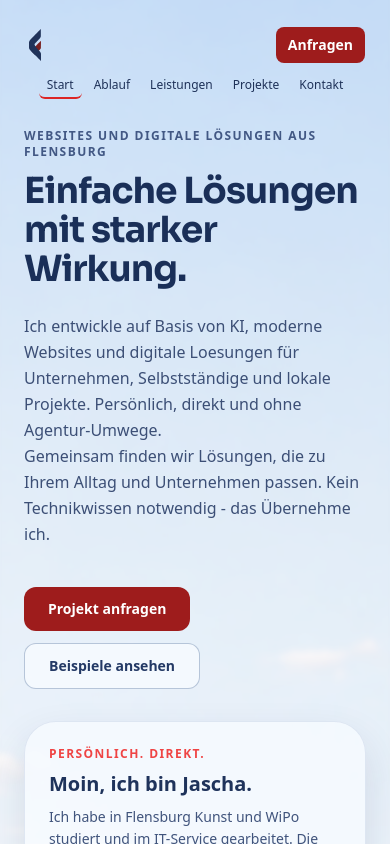
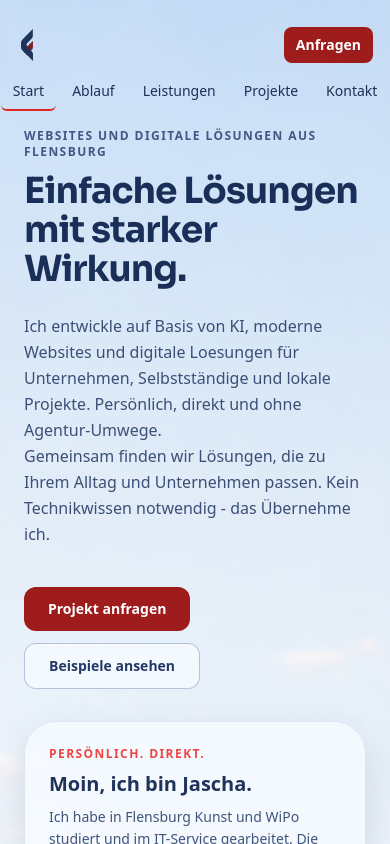
Before and after one commit to Kaji0tt/foerdecode, a React (Vite) app: page / in a window 390 px wide. Shown: the top 844 px of the page. Built offline with nearby package versions, Linux system fonts and the light colour scheme.

Commit message:
fix: improve floating header mobile wrapping
Agent-Logs-Url: https://github.com/Kaji0tt/blauzahn-seiten/sessions/602dc7db-6489-4fd5-a591-f695e9fabb06

Co-authored-by: Kaji0tt <5990968+Kaji0tt@users.noreply.github.com>

```diff
--- a/src/components/portfolio/FloatingHeader.jsx
+++ b/src/components/portfolio/FloatingHeader.jsx
@@ -31,7 +31,7 @@ export default function FloatingHeader({ activeSection }) {
       className="fixed left-0 right-0 top-0 z-50"
     >
       <div
-        className="mx-auto mt-4 w-full max-w-7xl rounded-xl px-6 py-2"
+        className="floating-header-shell mx-auto mt-4 w-full max-w-7xl rounded-xl px-4 py-2 sm:px-6"
         style={{
           background: scrolled ? "rgba(245,249,255,0.8)" : "transparent",
           border: scrolled ? "1px solid rgba(151,170,198,0.32)" : "1px solid transparent",
@@ -41,19 +41,19 @@ export default function FloatingHeader({ activeSection }) {
           transition: "background 220ms ease, border-color 220ms ease, backdrop-filter 220ms ease, box-shadow 220ms ease",
         }}
       >
-        <div className="flex items-center justify-between gap-2">
+        <div className="floating-header-layout flex flex-wrap items-center justify-between gap-x-2 gap-y-2">
           <button
             type="button"
             onClick={() => scrollToSection("hero")}
-            className="flex items-center gap-3 rounded-lg px-1 py-1"
+            className="flex shrink-0 items-center gap-2 rounded-lg px-1 py-1 sm:gap-3"
           >
             <img src={foerdeCodeLogo} alt="Foerde Code Logo" className="h-8 w-auto" />
-            <span className="hidden text-base font-semibold uppercase tracking-[0.14em] sm:block" style={{ color: "#1f335b" }}>
+            <span className="floating-header-brand text-base font-semibold uppercase tracking-[0.14em]" style={{ color: "#1f335b" }}>
               FÖRDECODE
             </span>
           </button>
 
-          <nav className="hidden items-center gap-1 md:flex">
+          <nav className="floating-header-nav flex items-center gap-1">
             {navItems.map((item) => (
               <button
                 key={item.id}
@@ -78,7 +78,7 @@ export default function FloatingHeader({ activeSection }) {
           <button
             type="button"
             onClick={() => scrollToSection("contact")}
-            className="rounded-lg px-3 py-2 text-sm font-semibold text-white transition-colors sm:px-4"
+            className="shrink-0 rounded-lg px-3 py-2 text-sm font-semibold text-white transition-colors sm:px-4"
             style={{ background: "#9e1c1c" }}
             onMouseEnter={(e) => {
               e.currentTarget.style.background = "#861717";
@@ -90,22 +90,6 @@ export default function FloatingHeader({ activeSection }) {
             Anfragen
           </button>
         </div>
-
-        <div className="mt-2 flex w-full justify-center gap-1 md:hidden">
-          {navItems.map((item) => (
-            <button
-              key={item.id}
-              onClick={() => scrollToSection(item.id)}
-              className="rounded-md border-b-2 px-2 py-1 text-xs font-medium"
-              style={{
-                color: "#1e3158",
-                borderBottomColor: activeSection === item.id ? "#dc2626" : "transparent",
-              }}
-            >
-              {item.label}
-            </button>
-          ))}
-        </div>
       </div>
     </motion.header>
   );
--- a/src/index.css
+++ b/src/index.css
@@ -105,3 +105,21 @@
     mask-image: linear-gradient(to bottom, black 0%, black 50%, transparent 80%);
   }
 }
+
+.floating-header-shell {
+  container-type: inline-size;
+}
+
+@container (max-width: 42rem) {
+  .floating-header-nav {
+    order: 3;
+    width: 100%;
+    justify-content: center;
+  }
+}
+
+@container (max-width: 26rem) {
+  .floating-header-brand {
+    display: none;
+  }
+}
```
